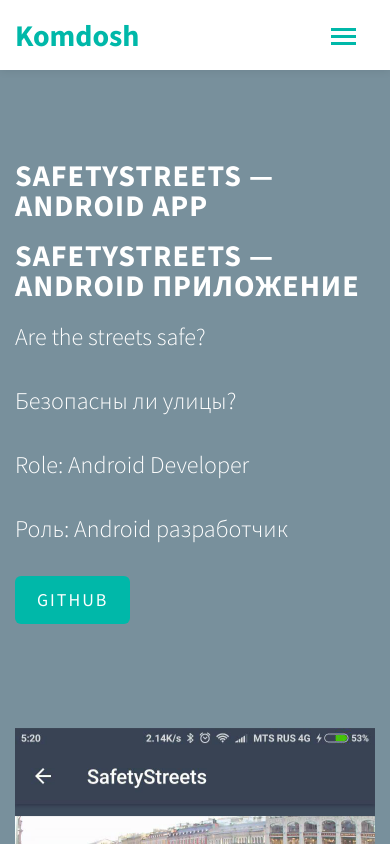
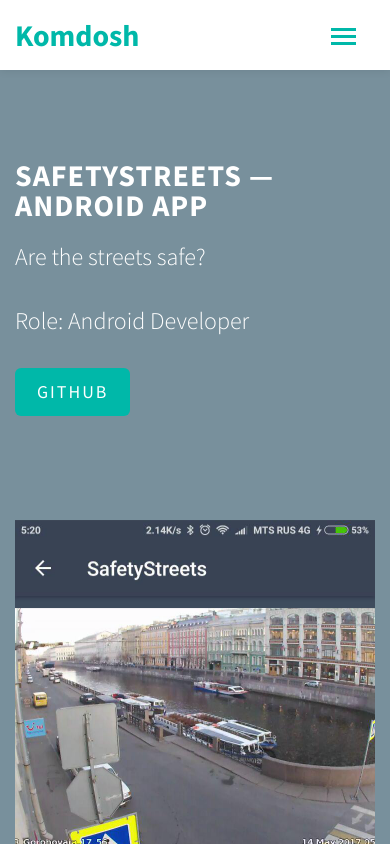
Before and after one commit to Komdosh/Komdosh.github.io, an Angular app in the folder angular/: page / in a window 390 px wide. Shown: the top 844 px of the page. Built offline with nearby package versions, Linux system fonts and the light colour scheme; some icons are missing.

Commit message:
projectSlider

```diff
--- a/angular/src/app/components/projectSlider/projectSlider.component.html
+++ b/angular/src/app/components/projectSlider/projectSlider.component.html
@@ -1,89 +1,41 @@
 <div id="slider" data-section="home">
   <div class="owl-carousel owl-carousel-fullwidth">
-    <div class="item" style="background: #352f44;">
+    <div class="item" *ngFor="let project of projects" [ngStyle]="project.style">
       <div class="container" style="position: relative;">
         <div class="row">
           <div class="col-md-7 col-sm-7">
             <div class="fh5co-owl-text-wrap">
               <div class="fh5co-owl-text">
-                <h1 class="fh5co-lead to-animate en-lang">SlaSol &mdash; Android game app</h1>
-                <h1 class="fh5co-lead to-animate ru-lang">SlaSol &mdash; Android приложение</h1>
-                <h2 class="fh5co-sub-lead to-animate en-lang">Try to think in colors</h2>
-                <h2 class="fh5co-sub-lead to-animate ru-lang">Попробуйте мыслить цветами</h2>
-                <h3 class="fh5co-sub-lead to-animate en-lang">Role: Developer</h3>
-                <h3 class="fh5co-sub-lead to-animate ru-lang">Роль: Разработчик</h3>
-                <p class="to-animate-2"><a href="https://play.google.com/store/apps/details?id=com.komdosh.slasol"
-                                           class="btn btn-primary btn-lg">Google Play</a></p>
+                <h1 class="fh5co-lead to-animate">{{project.name[language]}}</h1>
+                <h2 class="fh5co-sub-lead to-animate">{{project.description[language]}}</h2>
+                <h3 class="fh5co-sub-lead to-animate" *ngIf="project.role!=null">{{project.role[language]}}</h3>
+                <p class="to-animate-2">
+                  <a [href]="project.link" class="btn btn-primary btn-lg" target="_blank">
+                    {{project.buttonTitle}}</a>
+                </p>
               </div>
             </div>
           </div>
           <div class="col-md-4 col-md-push-1 col-sm-4 col-sm-push-1 android-image">
-            <div class="android to-animate-2"><img src="assets/images/SlaSol.png" alt=""></div>
+            <div class="android to-animate-2"><img [src]="project.imgUrl" alt=""></div>
           </div>
         </div>
       </div>
     </div>
-    <div class="item" style="background: #78909C;">
-      <div class="container" style="position: relative;">
-        <div class="row">
-          <div class="col-md-7 col-sm-7">
-            <div class="fh5co-owl-text-wrap">
-              <div class="fh5co-owl-text">
-                <h1 class="fh5co-lead to-animate en-lang">SafetyStreets &mdash; Android app</h1>
-                <h1 class="fh5co-lead to-animate ru-lang">SafetyStreets &mdash; Android приложение</h1>
-                <h2 class="fh5co-sub-lead to-animate en-lang">Are the streets safe?</h2>
-                <h2 class="fh5co-sub-lead to-animate ru-lang">Безопасны ли улицы?</h2>
-                <h3 class="fh5co-sub-lead to-animate en-lang">Role: Android Developer</h3>
-                <h3 class="fh5co-sub-lead to-animate ru-lang">Роль: Android разработчик</h3>
-                <p class="to-animate-2"><a href="https://github.com/BlueSkyThinking/SafetyStreetsAndroid"
-                                           class="btn btn-primary btn-lg">Github</a></p>
-              </div>
-            </div>
-          </div>
-          <div class="col-md-4 col-md-push-1 col-sm-4 col-sm-push-1 android-image">
-            <div class="android to-animate-2"><img src="assets/images/SafetyStreets.jpg" alt=""></div>
-          </div>
-        </div>
-      </div>
-    </div>
-    <div class="item" style="background: #9E9D24;">
-      <div class="container" style="position: relative;">
-        <div class="row">
-          <div class="col-md-7 col-sm-7">
-            <div class="fh5co-owl-text-wrap">
-              <div class="fh5co-owl-text">
-                <h1 class="fh5co-lead to-animate en-lang">Eltechat &mdash; Android app</h1>
-                <h1 class="fh5co-lead to-animate ru-lang">Eltechat &mdash; Android приложение</h1>
-                <h2 class="fh5co-sub-lead to-animate en-lang">Group chat for Saint-Petersburg Electrotechnical
-                  University</h2>
-                <h2 class="fh5co-sub-lead to-animate ru-lang">Групповой чат для Санкт-Петербургского Государственного
-                  электротехнического университета "ЛЭТИ"</h2>
-                <h3 class="fh5co-sub-lead to-animate en-lang">Role: Android Developer</h3>
-                <h3 class="fh5co-sub-lead to-animate ru-lang">Роль: Android разработчик</h3>
-                <p class="to-animate-2"><a href="https://github.com/Komdosh/AndroidEltechatApp"
-                                           class="btn btn-primary btn-lg">Github</a></p>
-              </div>
-            </div>
-          </div>
-          <div class="col-md-4 col-md-push-1 col-sm-4 col-sm-push-1 android-image">
-            <div class="android to-animate-2"><img src="assets/images/eltechat.png" alt=""></div>
-          </div>
-        </div>
-      </div>
-    </div>
-    <div class="item" style="background-image:url('assets/images/slide_5.jpg')">
+    <div class="item" [ngStyle]="githubRepositories.style">
       <div class="overlay"></div>
       <div class="container" style="position: relative;">
         <div class="row">
           <div class="col-md-8 col-md-offset-2 text-center">
             <div class="fh5co-owl-text-wrap">
               <div class="fh5co-owl-text">
-                <h1 class="fh5co-lead to-animate en-lang">Github repositories!</h1>
-                <h1 class="fh5co-lead to-animate ru-lang">Github репозитории!</h1>
-                <h2 class="fh5co-sub-lead to-animate en-lang">Checkout other interesting code</h2>
-                <h2 class="fh5co-sub-lead to-animate ru-lang">Прочие проекты</h2>
-                <p class="to-animate-2"><a href="https://github.com/Komdosh?tab=repositories" target="_blank"
-                                           class="btn btn-primary btn-lg">Github</a></p>
+                <h1 class="fh5co-lead to-animate">{{githubRepositories.name[language]}}</h1>
+                <h2 class="fh5co-sub-lead to-animate">{{githubRepositories.description[language]}}</h2>
+                <p class="to-animate-2">
+                  <a [href]="githubRepositories.link" class="btn btn-primary btn-lg" target="_blank">
+                    {{githubRepositories.buttonTitle}}
+                  </a>
+                </p>
               </div>
             </div>
           </div>
--- a/angular/src/app/components/projectSlider/projectSlider.component.ts
+++ b/angular/src/app/components/projectSlider/projectSlider.component.ts
@@ -10,6 +10,51 @@
 })
 export class ProjectSliderComponent extends LanguageWrapper {
 
+  projects: Array<any> = [
+    {
+      style: {background: '#352f44'},
+      name: {en: 'SlaSol \u2014 Android game app', ru: 'SlaSol \u2014 Android приложение'},
+      description: {en: 'Try to think in colors', ru: 'Попробуйте мыслить цветами'},
+      role: {en: 'Role: Developer', ru: 'Роль: Разработчик'},
+      link: 'https://play.google.com/store/apps/details?id=com.komdosh.slasol',
+      buttonTitle: 'Google Play',
+      imgUrl: 'assets/images/SlaSol.png'
+    },
+    {
+      style: {background: '#78909C'},
+      name: {en: 'SafetyStreets \u2014 Android app', ru: 'SafetyStreets \u2014 Android приложение'},
+      description: {en: 'Are the streets safe?', ru: 'Безопасны ли улицы?'},
+      role: {en: 'Role: Android Developer', ru: 'Роль: Android разработчик'},
+      link: 'https://github.com/BlueSkyThinking/SafetyStreetsAndroid',
+      buttonTitle: 'Github',
+      imgUrl: 'assets/images/SafetyStreets.jpg'
+    },
+    {
+      style: {background: '#599E34'},
+      name: {en: 'Eltechat \u2014 Android app', ru: 'Eltechat \u2014 Android приложение'},
+      description: {
+        en: 'Group chat for Saint-Petersburg Electrotechnical University',
+        ru: 'Групповой чат для Санкт-Петербургского Государственного электротехнического университета "ЛЭТИ"'
+      },
+      role: {en: 'Role: Android Developer', ru: 'Роль: Android разработчик'},
+      link: 'https://github.com/Komdosh/AndroidEltechatApp',
+      buttonTitle: 'Github',
+      imgUrl: 'assets/images/eltechat.png'
+    }
+  ];
+
+  githubRepositories: any = {
+    style: {'background-image': 'url("assets/images/slide_5.jpg")'},
+    name: {en: 'Github repositories!', ru: 'Github репозитории!'},
+    description: {
+      en: 'Checkout other interesting code',
+      ru: 'Прочие проекты'
+    },
+    link: 'https://github.com/Komdosh?tab=repositories',
+    buttonTitle: 'Github',
+    imgUrl: 'assets/images/eltechat.png'
+  };
+
   constructor(private infoService: InfoService, private languageBroadcaster: LanguageBroadcaster) {
     super(languageBroadcaster);
   }
```
